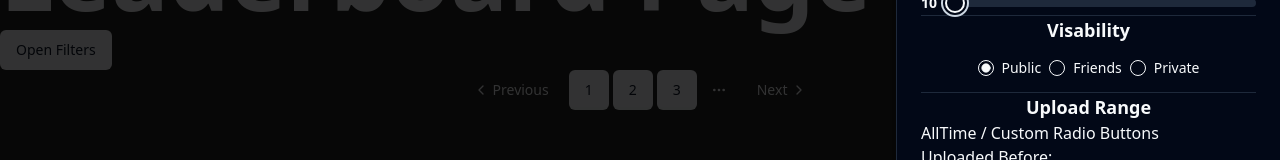
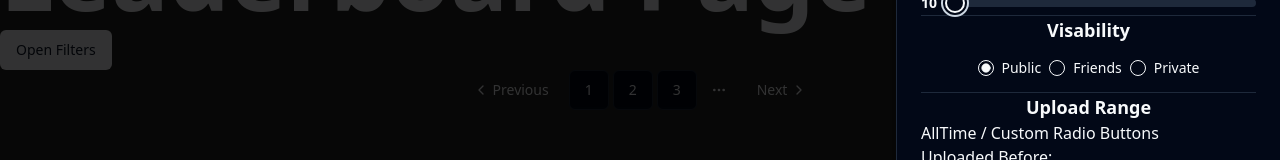
Before and after one commit to NaughtyDog6000/CompsciTDWebsite, a React (Vite) app: page /Leaderboard in a window 1280 px wide. Shown: the part 138-298 px from the top of the page. Built offline with nearby package versions, Linux system fonts and the light colour scheme.

Commit message:
page selector logic

```diff
--- a/src/Pages/LeaderboardPage.tsx
+++ b/src/Pages/LeaderboardPage.tsx
@@ -223,28 +223,8 @@ export default function Leaderboard(): JSX.Element {
 
 
       {/* Page Selector */}
-      <Pagination>
-        <PaginationContent>
-          <PaginationItem>
-            <PaginationPrevious href="#" />
-          </PaginationItem>
-          <PaginationItem>
-            <Button>1</Button>
-          </PaginationItem>
-          <PaginationItem>
-            <Button>2</Button>
-          </PaginationItem>
-          <PaginationItem>
-            <Button>3</Button>
-          </PaginationItem>
-          <PaginationItem>
-            <PaginationEllipsis />
-          </PaginationItem>
-          <PaginationItem>
-            <PaginationNext href="#" />
-          </PaginationItem>
-        </PaginationContent>
-      </Pagination>
+      <PageSelector CurrentPage={1} TotalPages={5} MaximumPageSelectors={3} />
+
     </>
   );
 }
@@ -271,11 +251,7 @@ function PageSelector({CurrentPage, TotalPages, MaximumPageSelectors = 3}: {Curr
 
   const PageSelectors = [];
   for (let i = 0; i < NumberOfPageSelectors; i++) {
-    PageSelectors.push(<>
-      <PaginationItem>
-        <Button>1</Button>
-      </PaginationItem>
-    </>);
+    PageSelectors.push(<CustomPaginationItem  enabled={true} value={i+CurrentPage} href="#"/>);
   }
 
   return (
```
